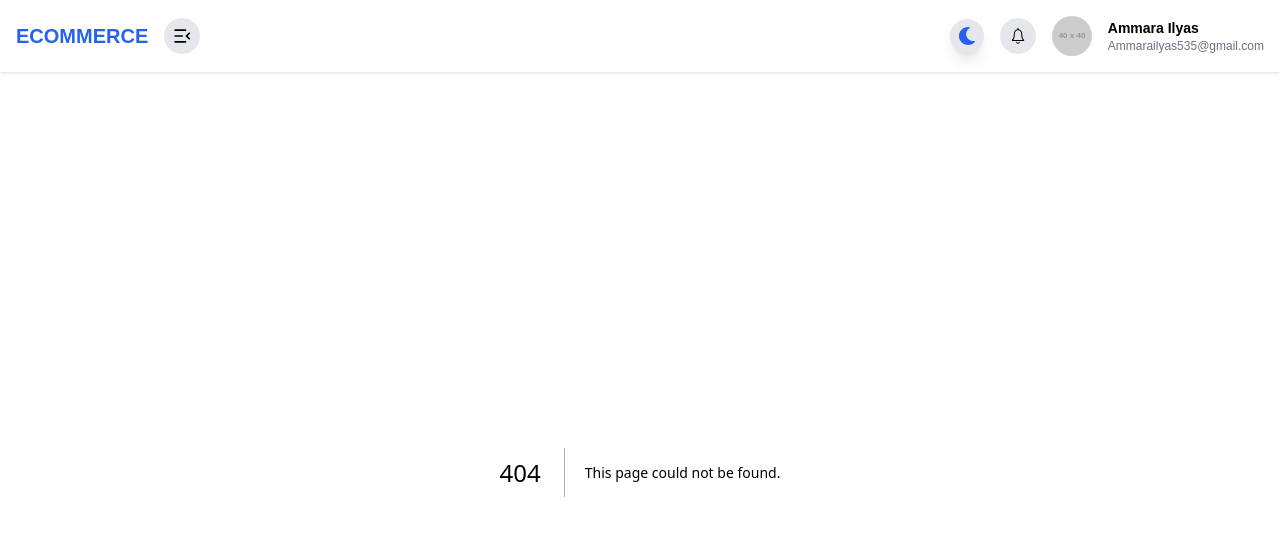
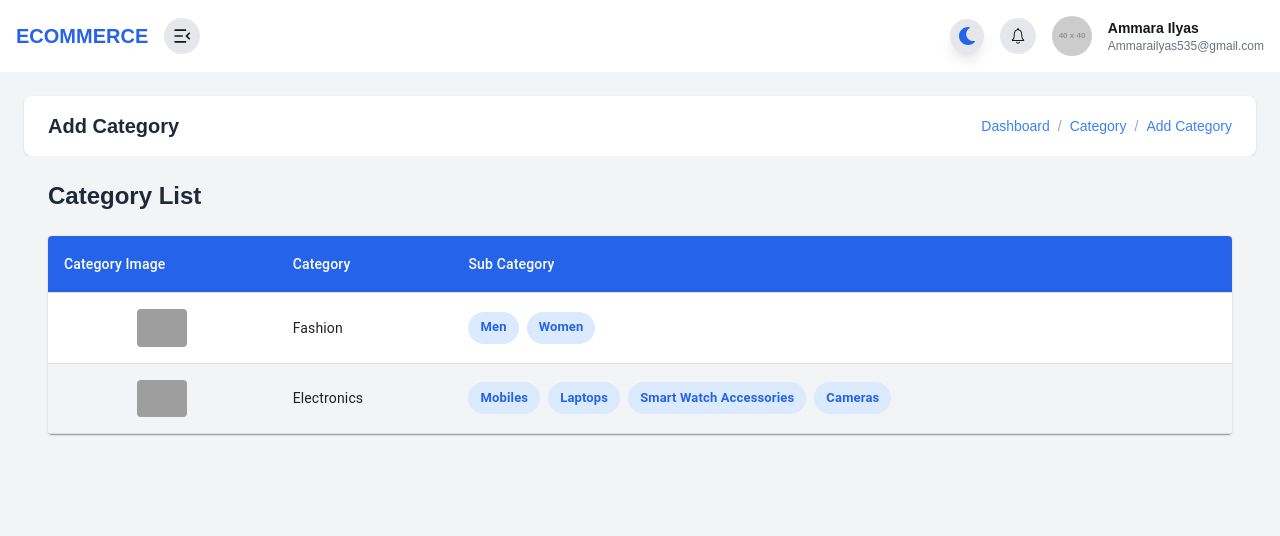
Before and after one commit to ammara-Ilyas/dashboard_ecommerce, a Next.js app: page /category/subCategoryList in a window 1280 px wide. Before the commit this address had no page. Shown: the top 536 px of the page. Built offline with nearby package versions, Linux system fonts and the light colour scheme; grey boxes are pictures that could not be loaded.

Commit message:
Category ui added

```diff
--- /dev/null
+++ b/src/app/category/categoryadd/page.jsx
@@ -0,0 +1,22 @@
+// pages/add-category.js
+import Header from "@/components/widgets/categories/CategoryHeader";
+import Form from "@/components/widgets/categories/CategoriesForm";
+const AddCategory = () => {
+  return (
+    <div className="min-h-screen bg-gray-100 p-6">
+      <Header
+        title="Add Category"
+        breadcrumb={[
+          { label: "Dashboard", href: "/" },
+          { label: "Category", href: "/category" },
+          { label: "Add Category", href: "/add-category" },
+        ]}
+      />
+      <div className="mt-6">
+        <Form />
+      </div>
+    </div>
+  );
+};
+
+export default AddCategory;
--- /dev/null
+++ b/src/app/category/categorylist/page.jsx
@@ -0,0 +1,11 @@
+import React from "react";
+import CategoryList from "@/components/widgets/categories/CategoriesTabel";
+const page = () => {
+  return (
+    <div>
+      <CategoryList />
+    </div>
+  );
+};
+
+export default page;
--- /dev/null
+++ b/src/app/category/subCategoryAdd/page.jsx
@@ -0,0 +1,23 @@
+// pages/add-category.js
+import Header from "@/components/widgets/categories/CategoryHeader";
+import Form from "@/components/widgets/categories/CategoriesForm";
+import CategoryForm from "@/components/widgets/categories/SubCategoryForm";
+const page = () => {
+  return (
+    <div className="min-h-screen bg-gray-100 p-6">
+      <Header
+        title="Add Category"
+        breadcrumb={[
+          { label: "Dashboard", href: "/" },
+          { label: "Category", href: "/category" },
+          { label: "Add Category", href: "/add-category" },
+        ]}
+      />
+      <div className="mt-6">
+        <CategoryForm />
+      </div>
+    </div>
+  );
+};
+
+export default page;
--- /dev/null
+++ b/src/app/category/subCategoryList/page.jsx
@@ -0,0 +1,42 @@
+import Header from "@/components/widgets/categories/CategoryHeader";
+
+import CategoryTable from "@/components/widgets/categories/SubCAtegoryTabel";
+const page = () => {
+  const categoryData = [
+    {
+      image: "/images/fashion.png", // Use your own image path
+      name: "Fashion",
+      subcategories: ["Men", "Women"],
+    },
+    {
+      image: "/images/electronics.png", // Use your own image path
+      name: "Electronics",
+      subcategories: [
+        "Mobiles",
+        "Laptops",
+        "Smart Watch Accessories",
+        "Cameras",
+      ],
+    },
+  ];
+  return (
+    <div className="min-h-screen bg-gray-100 p-6">
+      <Header
+        title="Add Category"
+        breadcrumb={[
+          { label: "Dashboard", href: "/" },
+          { label: "Category", href: "/category" },
+          { label: "Add Category", href: "/add-category" },
+        ]}
+      />
+      <div className="min-h-screen bg-gray-100 p-6">
+        <h1 className="text-2xl font-semibold text-gray-800 mb-6">
+          Category List
+        </h1>
+        <CategoryTable data={categoryData} />
+      </div>
+    </div>
+  );
+};
+
+export default page;
--- /dev/null
+++ b/src/components/widgets/categories/CategoriesForm.jsx
@@ -0,0 +1,67 @@
+// components/Form.js
+"use client";
+import { TextField, Button } from "@mui/material";
+import { useState } from "react";
+
+const Form = () => {
+  const [categoryName, setCategoryName] = useState("");
+  const [color, setColor] = useState("");
+  const [image, setImage] = useState(null);
+
+  const handleImageUpload = (e) => {
+    setImage(e.target.files[0]);
+  };
+
+  const handleSubmit = () => {
+    console.log({
+      categoryName,
+      color,
+      image,
+    });
+    alert("Form submitted!");
+  };
+
+  return (
+    <div className="bg-white shadow rounded-lg p-6">
+      <div className="space-y-4">
+        <TextField
+          label="Category Name"
+          variant="outlined"
+          fullWidth
+          value={categoryName}
+          onChange={(e) => setCategoryName(e.target.value)}
+          className="!border-gray-300 !shadow-sm"
+        />
+        <TextField
+          label="Color"
+          variant="outlined"
+          fullWidth
+          value={color}
+          onChange={(e) => setColor(e.target.value)}
+          className="!border-gray-300 !shadow-sm"
+        />
+        <div>
+          <label className="block text-sm font-medium text-gray-700 mb-1">
+            Image Upload
+          </label>
+          <input
+            type="file"
+            onChange={handleImageUpload}
+            className="block w-full text-sm text-gray-600 border rounded-lg shadow-sm focus:ring-blue-500 focus:border-blue-500 file:mr-4 file:py-2 file:px-4 file:rounded-lg file:border-0 file:text-sm file:bg-gray-100 file:text-gray-600 hover:file:bg-gray-200"
+          />
+        </div>
+        <Button
+          variant="contained"
+          fullWidth
+          color="primary"
+          onClick={handleSubmit}
+          className="!bg-blue-600 hover:!bg-blue-700 !text-white !py-2"
+        >
+          Publish and View
+        </Button>
+      </div>
+    </div>
+  );
+};
+
+export default Form;
--- /dev/null
+++ b/src/components/widgets/categories/CategoryHeader.jsx
@@ -0,0 +1,27 @@
+// components/Header.js
+"use client";
+import Link from "next/link";
+
+const Header = ({ title, breadcrumb }) => {
+  return (
+    <div className="flex justify-between items-center px-6 py-4 bg-white shadow rounded-lg">
+      <h1 className="text-xl font-semibold text-gray-800">{title}</h1>
+      <div className="text-sm text-gray-600">
+        {breadcrumb.map((crumb, index) => (
+          <span key={index} className="inline-block">
+            <Link href={crumb.href}>
+              <span className="text-blue-500 hover:underline">
+                {crumb.label}
+              </span>
+            </Link>
+            {index < breadcrumb.length - 1 && (
+              <span className="mx-2 text-gray-400">/</span>
+            )}
+          </span>
+        ))}
+      </div>
+    </div>
+  );
+};
+
+export default Header;
--- /dev/null
+++ b/src/components/widgets/categories/SubCAtegoryTabel.jsx
@@ -0,0 +1,76 @@
+// components/CategoryTable.js
+import Image from "next/image";
+import {
+  Table,
+  TableBody,
+  TableCell,
+  TableContainer,
+  TableHead,
+  TableRow,
+  Chip,
+  Paper,
+} from "@mui/material";
+
+const CategoryTable = ({ data }) => {
+  return (
+    <TableContainer component={Paper} className="rounded-lg shadow-lg">
+      <Table>
+        {/* Table Header */}
+        <TableHead>
+          <TableRow>
+            <TableCell className="!bg-blue-600 !text-white font-semibold">
+              Category Image
+            </TableCell>
+            <TableCell className="!bg-blue-600 !text-white font-semibold">
+              Category
+            </TableCell>
+            <TableCell className="!bg-blue-600 !text-white font-semibold">
+              Sub Category
+            </TableCell>
+          </TableRow>
+        </TableHead>
+
+        {/* Table Body */}
+        <TableBody>
+          {data.map((category, index) => (
+            <TableRow key={index} className="even:bg-gray-100">
+              {/* Category Image */}
+              <TableCell>
+                <div className="flex items-center justify-center">
+                  <Image
+                    src={category.image}
+                    alt={`${category.name} image`}
+                    width={50}
+                    height={50}
+                    className="rounded"
+                  />
+                </div>
+              </TableCell>
+
+              {/* Category Name */}
+              <TableCell className="text-gray-800 font-medium">
+                {category.name}
+              </TableCell>
+
+              {/* Subcategories */}
+              <TableCell>
+                <div className="flex flex-wrap gap-2">
+                  {category.subcategories.map((sub, subIndex) => (
+                    <Chip
+                      key={subIndex}
+                      label={sub}
+                      color="primary"
+                      className="!bg-blue-100 !text-blue-600 !font-semibold"
+                    />
+                  ))}
+                </div>
+              </TableCell>
+            </TableRow>
+          ))}
+        </TableBody>
+      </Table>
+    </TableContainer>
+  );
+};
+
+export default CategoryTable;
--- /dev/null
+++ b/src/components/widgets/categories/SubCategoryForm.jsx
@@ -0,0 +1,73 @@
+// components/CategoryForm.js
+"use client";
+import { useState } from "react";
+import { MenuItem, Select, TextField, Button } from "@mui/material";
+
+const CategoryForm = () => {
+  const [parentCategory, setParentCategory] = useState("");
+  const [subCategory, setSubCategory] = useState("");
+
+  const handleParentCategoryChange = (event) => {
+    setParentCategory(event.target.value);
+  };
+
+  const handleSubmit = () => {
+    console.log({
+      parentCategory,
+      subCategory,
+    });
+    alert("Form submitted!");
+  };
+
+  return (
+    <div className="bg-white shadow rounded-lg p-6">
+      <div className="space-y-4">
+        {/* Parent Category Dropdown */}
+        <div>
+          <label className="block text-sm font-medium text-gray-700 mb-1">
+            Parent Category
+          </label>
+          <Select
+            value={parentCategory}
+            onChange={handleParentCategoryChange}
+            fullWidth
+            displayEmpty
+            className="!border-gray-300 !shadow-sm"
+          >
+            <MenuItem value="" disabled>
+              Select a category
+            </MenuItem>
+            <MenuItem value="Footwear">Footwear</MenuItem>
+            <MenuItem value="Clothing">Clothing</MenuItem>
+            <MenuItem value="Accessories">Accessories</MenuItem>
+          </Select>
+        </div>
+
+        {/* Sub Category Input */}
+        <div>
+          <TextField
+            label="Sub Category"
+            variant="outlined"
+            fullWidth
+            value={subCategory}
+            onChange={(e) => setSubCategory(e.target.value)}
+            className="!border-gray-300 !shadow-sm"
+          />
+        </div>
+
+        {/* Submit Button */}
+        <Button
+          variant="contained"
+          fullWidth
+          color="primary"
+          onClick={handleSubmit}
+          className="!bg-blue-600 hover:!bg-blue-700 !text-white !py-2"
+        >
+          Publish and View
+        </Button>
+      </div>
+    </div>
+  );
+};
+
+export default CategoryForm;
```
